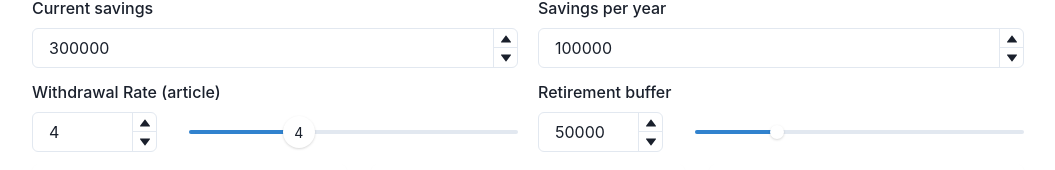
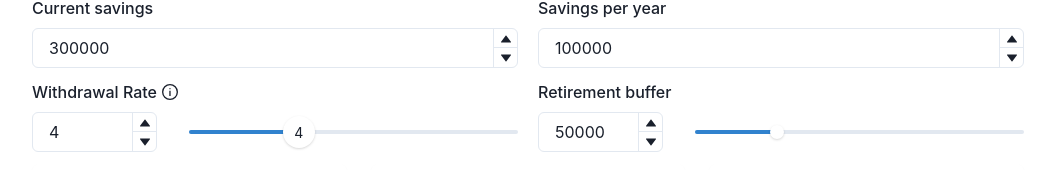
Before and after one commit to adamzerner/minimal-retirement-calculator, a Next.js app: page / in a window 1280 px wide. Shown: the part 176-346 px from the top of the page, without its empty margins (112-1167 px from the left). Built offline with nearby package versions, Linux system fonts and the light colour scheme.

Commit message:
Use question mark icon

```diff
--- a/components/index/inputs.tsx
+++ b/components/index/inputs.tsx
@@ -1,5 +1,6 @@
 import { Dispatch, SetStateAction } from "react";
-import { Flex } from "@chakra-ui/react";
+import { Box, Flex } from "@chakra-ui/react";
+import { InfoOutlineIcon } from "@chakra-ui/icons";
 import { NumberInput } from "../number-input";
 
 type Props = {
@@ -73,11 +74,15 @@ export const Inputs = ({
         <NumberInput
           label={
             <span>
-              Withdrawal Rate (
-              <a href="https://www.mrmoneymustache.com/2012/05/29/how-much-do-i-need-for-retirement/">
-                article
+              Withdrawal Rate
+              <a
+                href="https://www.mrmoneymustache.com/2012/05/29/how-much-do-i-need-for-retirement/"
+                style={{ marginLeft: 5, position: "relative", bottom: 2 }}
+                target="_blank"
+                rel="noreferrer"
+              >
+                <InfoOutlineIcon />
               </a>
-              )
             </span>
           }
           value={withdrawalRate}
--- a/package.json
+++ b/package.json
@@ -10,6 +10,7 @@
   },
   "dependencies": {
     "@babel/core": "^7.20.5",
+    "@chakra-ui/icons": "^2.0.13",
     "@chakra-ui/react": "^2.4.2",
     "@emotion/react": "^11.10.5",
     "@emotion/styled": "^11.10.5",
```
Also changed, not shown: 1 other file (tests, documents, lock files or other folders).
